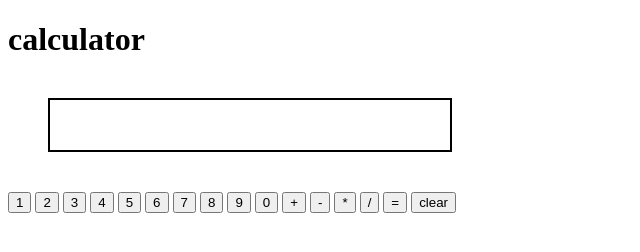
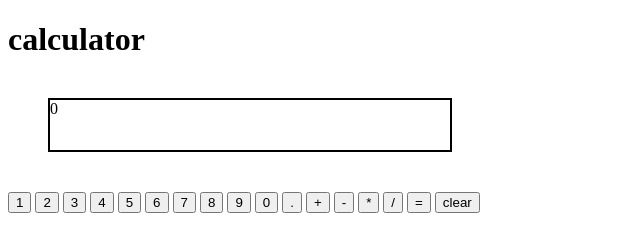
Before and after one commit to V1IRuZ/Calculator, a plain HTML site: page index.html in a window 1280 px wide. Both pictures are taken after a click on the button "clear". Shown: the full height of the page, 0-640 px from the left. Drawn offline with Linux system fonts and the light colour scheme.

Commit message:
Add decimal logic to the first number
When the decimal is activated, turn the option off.

```diff
--- a/index.html
+++ b/index.html
@@ -21,6 +21,7 @@
         <button id="8">8</button>
         <button id="9">9</button>
         <button id="0">0</button>
+        <button id=".">.</button>
         <button id="+">+</button>
         <button id="-">-</button>
         <button id="*">*</button>
--- a/main.js
+++ b/main.js
@@ -4,14 +4,16 @@ const display = document.querySelector(".display");
 const numbers = ["0", "1", "2", "3", "4", "5", "6", "7", "8", "9"];
 const operators = ["+", "-", "*", "/"];
 
-let firstNumber = "";
+let firstNumber = "0";
 let operator = "";
 let nextOperator = "";
 let secondNumber = "";
-let displayText = "";
+let displayText = firstNumber;
 let readyToCalculate = false;
 let result = undefined;
+let decimal = false;
 
+display.textContent = `${displayText}`;
 
 buttons.forEach((button) => {
     button.addEventListener("click", () => {
@@ -30,17 +32,17 @@ function clear(selectedButton) {
         operator = nextOperator;
         nextOperator = "";
         secondNumber = "";
-        displayText = firstNumber + operator;
+        displayText = firstNumber + secondNumber;
         result = undefined;
         readyToCalculate = false;
     }
 
     if (selectedButton === "clear" || (result && isNumber)) {
-        firstNumber = "";
+        firstNumber = "0";
         operator = "";
         nextOperator = "";
         secondNumber = "";
-        displayText = "";
+        displayText = firstNumber;
         result = undefined;
         readyToCalculate = false;
     }
@@ -60,8 +62,13 @@ function getFirstNumber(selectedButton) {
 
     const isNumber = numbers.includes(selectedButton);
 
-    if (!firstNumber && selectedButton === "0") {
-      firstNumber = firstNumber;
+    if (!decimal && selectedButton === ".") {
+        firstNumber += selectedButton
+        decimal = true
+    }
+
+    if (firstNumber === "0" && (!operator && isNumber)) {
+      firstNumber = selectedButton;
 
     } else if (isNumber && !operator) {
       firstNumber += selectedButton;
```
